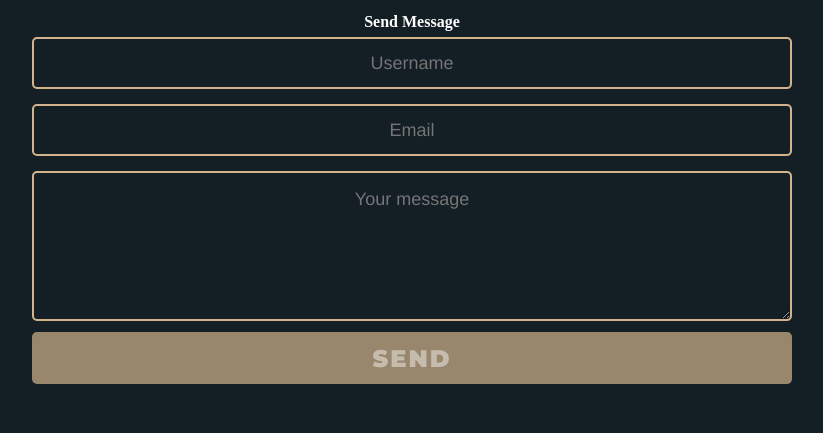
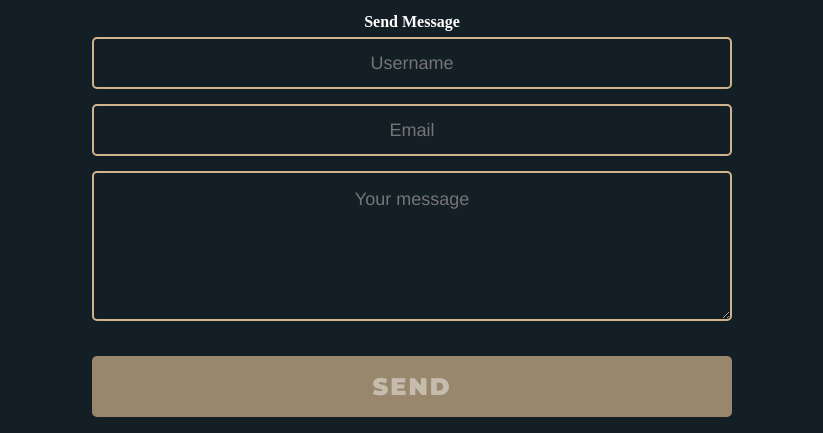
Before and after one commit to samedfft2634/Samed_FENT_Portfolio_30_09_2023, a plain HTML site: page index.html in a window 1280 px wide. Shown: the part 1739-2172 px from the top of the page, without its empty margins (228-1051 px from the left). Before the commit the page ends 2123 px from the top, so only its background shows below. Drawn offline with Linux system fonts and the light colour scheme; a web font is replaced by a local one.

Commit message:
project end

```diff
--- a/index.html
+++ b/index.html
@@ -81,26 +81,41 @@
 					>
 				</div>
 				<h4 class="message">Send Message</h4>
-				<form action="#" class="forms">
+				<div class="form">
+					<form>
+						<div class="boxes">
 							<input
 								type="text"
 								placeholder="Username"
 								class="username"
+								required
 							/>
-					<input type="email" placeholder="Email" class="emails" />
+						</div>
+						<div class="boxes">
+							<input
+								type="email"
+								placeholder="Email"
+								class="emails"
+							/>
+						</div>
+						<div class="boxes">
 							<textarea
 								name="textarea"
 								id="textar"
 								cols="30"
 								rows="10"
 								placeholder="Your message"
+								required
 							></textarea>
+						</div>
+
 						<button>SEND</button>
 					</form>
+				</div>
 			</footer>
 			<div class="fix-but">
 				<a href="#top" class="top">
-					Top <i class="fa-solid fa-arrow-up"></i>
+					<i class="fa-solid fa-arrow-up"></i>
 				</a>
 			</div>
 		</main>
--- a/style.css
+++ b/style.css
@@ -13,7 +13,6 @@ body {
 	font-family: "Times New Roman", Times, serif;
 	color: #fff;
 	height: 100vh;
-    position: relative;
 }
 
 h1 {
@@ -129,14 +128,6 @@ img:hover {
 	margin: 6px;
 }
 
-.forms {
-	/* border: 2px solid red; */
-	display: flex;
-	flex-direction: column;
-	justify-content: center;
-	align-items: center;
-}
-
 .username {
 	border: 2px solid #d2b48c;
 	outline: none;
@@ -174,7 +165,7 @@ img:hover {
 	outline: none;
 	background: transparent;
 	height: 150px;
-	width: 760px;
+	width: 100%;
 	font-size: 18px;
 	font-weight: 500;
 	line-height: 27px;
@@ -185,26 +176,48 @@ img:hover {
 	padding: 13px;
 	font-family: Helvetica, sans-serif;
 	resize: vertical;
+	color: #fff;
 }
 
-.forms button {
+.form {
+	/* border: 2px solid red; */
+	/* display: flex;
+	flex-direction: column;
+	justify-content: center;
+	align-items: center;
+	margin-bottom: 20px;
+    padding-bottom: 20px; */
+	width: 50%;
+	margin: auto;
+	/* border: 2px solid blue; */
+}
+div.form button {
 	font-family: "Montserrat", sans-serif;
-	background-color: #99876D;
+	background-color: #99876d;
 	border: none;
-	height: 52px;
-	width: 760px;
+	width: 100%;
 	font-size: 24px;
 	letter-spacing: 2px;
-    margin: -4px 0 0;
-    padding: 10px 0;
+	margin: 1rem 0;
+	padding: 1rem;
+	/* border: 2px solid red; */
 	font-weight: 900;
 	text-align: center;
 	color: rgba(255, 255, 255, 0.442);
 	border-radius: 5px;
 }
 
-.forms button:hover {
+.form button:hover {
 	color: #ff4500;
+	padding: 1.5rem;
+	background-color: #d2b48c;
+}
+
+.form button:hover::after {
+	content: "🖅";
+	padding-left: 10px;
+	font-size: 2rem;
+	align-items: center;
 }
 
 .fix-but a {
@@ -214,9 +227,9 @@ img:hover {
 	margin: 0 10px 10px 0;
 	padding: 10px;
 	height: 42px;
-    width: 100px;
+	width: 42px;
 	background-color: #d2b48c;
-    border-radius: 10px;
+	border-radius: 50%;
 	font-size: 20px;
 	font-weight: 700;
 	text-decoration: none;
@@ -226,4 +239,26 @@ img:hover {
 .fix-but a:hover {
 	background-color: #ff4500;
 	cursor: pointer;
+	transform: translateY(-5px);
+	transition: 0.4s;
+	box-shadow: 0 0 20px turquoise;
+	color: turquoise;
 }
+
+.boxes input,
+.boxes textarea {
+	color: white;
+	width: 100%;
+}
+
+.boxes input:hover,
+.boxes textarea:hover {
+	box-shadow: 0 0 20px #ff4500, inset 0 0 5px #ff4500;
+}
+input:focus {
+	border: 2px solid #cc4949;
+}
+
+#textar:focus {
+	border: 2px solid #cc4949;
+}
```
Lines whose indentation alone changed are shown as unchanged.
